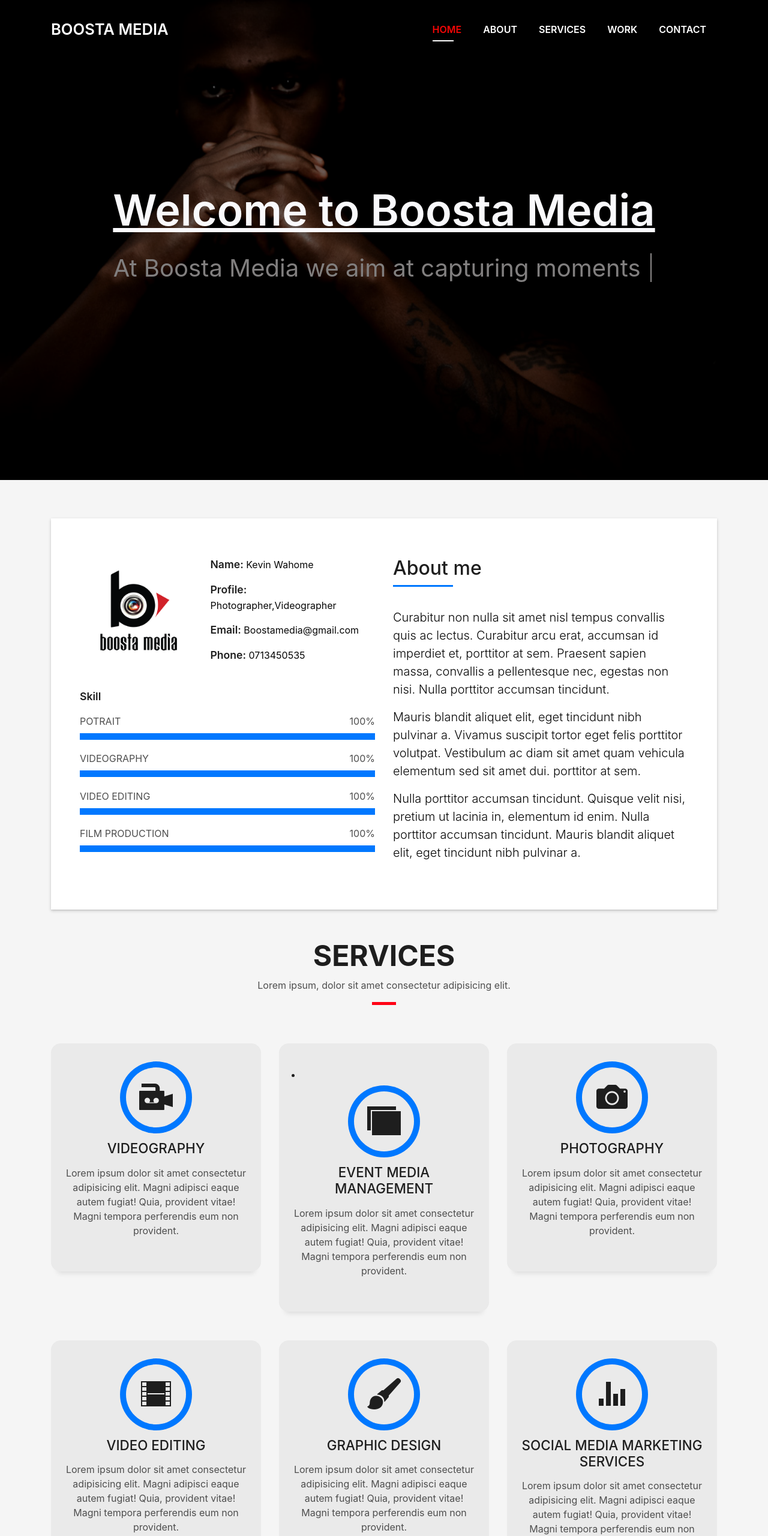
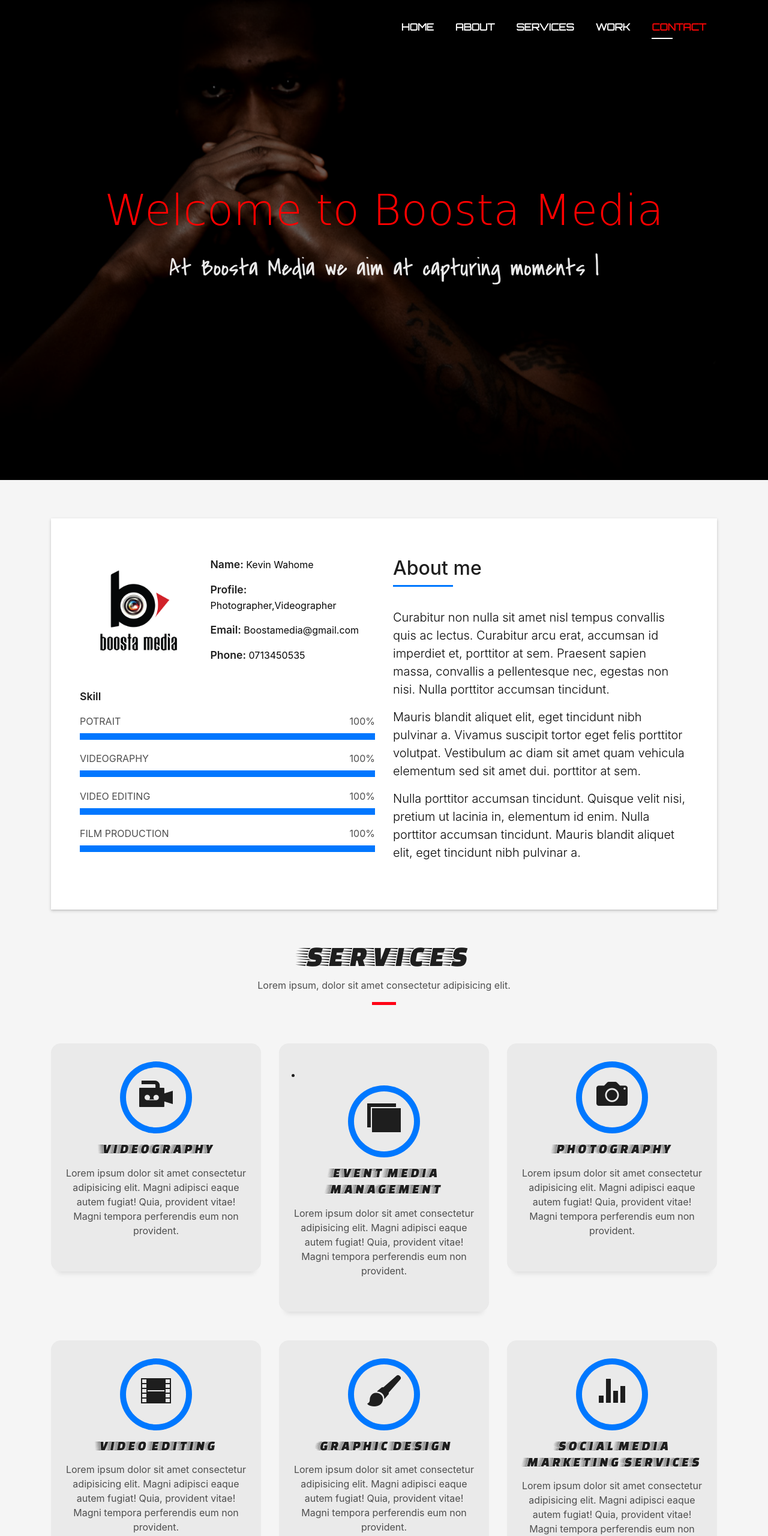
Before and after one commit to edwaruts/boosta, a plain HTML site: page index.html in a window 1280 px wide. Shown: the top 2560 px of the page at 60% size. Drawn offline with Linux system fonts and the light colour scheme; files whose address does not match are found by name; a web font is replaced by a local one.

Commit message:
added fonts and colors

```diff
--- a/css/style.css
+++ b/css/style.css
@@ -4,8 +4,6 @@
   Author: BootstrapMade.com
   License: https://bootstrapmade.com/license/
 */
-
-
     /*======================================
 //--//-->   STYLES GENERALES
 ======================================*/
@@ -72,7 +70,7 @@ a:hover {
 
     .display-6 {
         font-size: 2rem;
-    font-weight: 300;
+        font-weight: 100;
         line-height: 1.1;
     }
 
@@ -119,8 +117,6 @@ a:hover {
         display: table-cell;
         vertical-align: middle;
     }
-
-
     /*--/ Sections /--*/
 
     .sect-4 {
@@ -134,8 +130,6 @@ a:hover {
     .sect-mt4 {
         margin-top: 4rem;
     }
-
-
     /*--/ Title s /--*/
 
     .title-s {
@@ -143,8 +137,6 @@ a:hover {
         color: #1e1e1e;
         font-size: 1.1rem;
     }
-
-
     /*--/ Title A /--*/
 
     .title-box {
@@ -153,8 +145,9 @@ a:hover {
 
     .title-a {
         font-size: 3rem;
-    font-weight: bold;
+        font-weight: 100;
         text-transform: uppercase;
+        font-family: 'Faster One', cursive;
     }
 
     .subtitle-a {
@@ -167,8 +160,6 @@ a:hover {
         background-color: #ff0015;
         margin: 0 auto;
     }
-
-
     /*--/ Title Left /--*/
 
     .title-box-2 {
@@ -188,8 +179,6 @@ a:hover {
         width: 100px;
         bottom: -12px;
     }
-
-
     /*------/ Box /------*/
 
     .box-pl2 {
@@ -204,8 +193,6 @@ a:hover {
         z-index: 2;
         box-shadow: 0 1px 1px 0 rgba(0, 0, 0, 0.06), 0 2px 5px 0 rgba(0, 0, 0, 0.2);
     }
-
-
     /*------/ Socials /------*/
 
     .socials {
@@ -233,8 +220,6 @@ a:hover {
         box-shadow: 0 0 0 3px #cde1f8;
         transition: all 500ms ease;
     }
-
-
     /*------/ Ul resect /------*/
 
     .ul-resect,
@@ -257,8 +242,6 @@ a:hover {
         color: #0078ff;
         margin-right: 10px;
     }
-
-
     /*------/ Ico Circle /------*/
 
     .ico-circle {
@@ -272,8 +255,6 @@ a:hover {
         box-shadow: 0 0 0 10px #0078ff;
         display: block;
     }
-
-
     /*------/ Owl Carousel /------*/
 
     .owl-theme .owl-dots {
@@ -304,8 +285,6 @@ a:hover {
         background-color: rgba(75, 74, 74, 0.377);
         width: 25px;
     }
-
-
     /*--/ Scrolltop s /--*/
 
     .scrolltop-mf {
@@ -331,8 +310,6 @@ a:hover {
         cursor: pointer;
         border-radius: 50%;
     }
-
-
     /* Back to top button */
 
     .back-to-top {
@@ -356,8 +333,6 @@ a:hover {
         padding-top: 12px;
         color: #fff;
     }
-
-
     /* Prelaoder */
 
     #preloader {
@@ -406,8 +381,6 @@ a:hover {
             transform: rotate(360deg);
         }
     }
-
-
     /*======================================
 //--//-->   NAVBAR
 ======================================*/
@@ -435,6 +408,7 @@ a:hover {
         color: rgb(255, 255, 255);
         text-transform: uppercase;
         font-weight: 600;
+        font-family: 'Orbitron', sans-serif;
     }
 
     .navbar-b.navbar-trans .nav-link:before,
@@ -553,8 +527,6 @@ a:hover {
     .navbar-b .dropdown-menu .dropdown-item.active {
         background-color: #0078ff;
     }
-
-
     /*--/ Hamburger Navbar /--*/
 
     .navbar-toggler {
@@ -609,8 +581,6 @@ a:hover {
         transform: rotate(-135deg);
         opacity: 0.9;
     }
-
-
     /*======================================
 //--//-->   INTRO
 ======================================*/
@@ -618,7 +588,7 @@ a:hover {
     .intro {
         height: 100vh;
         position: relative;
-    color: rgb(129, 127, 127);
+        color: rgba(248, 247, 247, 0.938);
     }
 
     .intro .intro-content {
@@ -639,15 +609,16 @@ a:hover {
     }
 
     .intro .intro-title {
-    color: rgb(249, 249, 252);
-    font-weight: 600;
+        color: rgb(255, 0, 0);
+        font-weight: 100;
         font-size: 3rem;
-    text-decoration-line: underline;
+        font-family: 'Fredericka the Great', cursive;
     }
 
     .intro .intro-subtitle {
         font-size: 1.5rem;
         font-weight: 300;
+        font-family: 'Covered By Your Grace', cursive;
     }
 
     .intro .text-slider-items {
@@ -673,18 +644,16 @@ a:hover {
     }
 
     .intro-single .breadcrumb .breadcrumb-item:before {
-    color: #cde1f8;
+        color: #ffffff;
     }
 
     .intro-single .breadcrumb .breadcrumb-item.active {
-    color: #cde1f8;
+        color: #ffffff;
     }
 
     .intro-single .breadcrumb a {
         color: #fff;
     }
-
-
     /*======================================
 //--//-->   ABOUT
 ======================================*/
@@ -707,7 +676,7 @@ a:hover {
     }
 
     .skill-mf .progress {
-    background-color: #4c95e9;
+        background-color: #0077ff;
         margin: .5rem 0 1.2rem 0;
         border-radius: 0;
         height: .7rem;
@@ -715,10 +684,8 @@ a:hover {
 
     .skill-mf .progress .progress-bar {
         height: .7rem;
-    background-color: #0078ff;
+        background-color: #0077ff;
     }
-
-
     /*======================================
 //--//-->   SERVICES
 ======================================*/
@@ -745,6 +712,7 @@ a:hover {
     .service-box .ico-circle {
         transition: all 500ms ease;
         font-size: 4rem;
+        font-family: 'Covered By Your Grace', cursive;
     }
 
     .service-box .s-title {
@@ -752,13 +720,12 @@ a:hover {
         text-transform: uppercase;
         text-align: center;
         padding: .4rem 0;
+        font-family: 'Faster One', cursive;
     }
 
     .service-box .s-description {
         color: #4e4e4e;
     }
-
-
     /*======================================
 //--//-->   COUNTER
 ======================================*/
@@ -784,8 +751,6 @@ a:hover {
         font-size: 2rem;
         margin-bottom: 0;
     }
-
-
     /*======================================
 //--//-->   PORTFOLIO
 ======================================*/
@@ -841,8 +806,6 @@ a:hover {
     .w-title {
         font-size: 1.2rem;
     }
-
-
     /*======================================
 //--//-->   TESTIMONIALS
 ======================================*/
@@ -884,8 +847,6 @@ a:hover {
         border-radius: 50%;
         line-height: 1.6;
     }
-
-
     /*======================================
 //--//-->   BLOG
 ======================================*/
@@ -940,8 +901,6 @@ a:hover {
         display: inline-block;
         float: right;
     }
-
-
     /*======================================
 //--//-->   BLOG-SINGLE
 ======================================*/
@@ -986,8 +945,6 @@ a:hover {
         padding: 18px;
         font-style: italic;
     }
-
-
     /*------/ Comments /------*/
 
     .box-comments .list-comments li {
@@ -1026,8 +983,6 @@ a:hover {
     .box-comments .comment-children {
         margin-left: 40px;
     }
-
-
     /*------/ Sidebar /------*/
 
     .widget-sidebar .sidebar-title {
@@ -1079,8 +1034,6 @@ a:hover {
     .widget-tags ul li a {
         color: #fff;
     }
-
-
     /*======================================
 //--//-->   CONTACT
 ======================================*/
@@ -1092,8 +1045,6 @@ a:hover {
     .contact-mf {
         margin-top: 4rem;
     }
-
-
     /*======================================
 //--//-->   FOOTER
 ======================================*/
@@ -1115,8 +1066,6 @@ footer .credits {
     footer .credits a {
         color: rgb(3, 3, 3);
     }
-
-
     /*======================================
 //--//-->   CONtaCT FORM
 ======================================*/
@@ -1154,8 +1103,6 @@ footer .credits a {
         font-weight: 400;
         font-size: 13px;
     }
-
-
     /*======================================
 //--//-->   BUTTON
 ======================================*/
--- a/index.html
+++ b/index.html
@@ -21,7 +21,7 @@
     <link href="lib/ionicons/css/ionicons.min.css" rel="stylesheet">
     <link href="lib/owlcarousel/assets/owl.carousel.min.css" rel="stylesheet">
     <link href="lib/lightbox/css/lightbox.min.css" rel="stylesheet">
-    <link href="https://fonts.googleapis.com/css?family=Pacifico|Shadows+Into+Light&display=swap" rel="stylesheet">
+    <link href="https://fonts.googleapis.com/css?family=Covered+By+Your+Grace|Faster+One|Fredericka+the+Great|Kumar+One+Outline|Megrim|Orbitron|Pacifico|Shadows+Into+Light&display=swap" rel="stylesheet">
 
 
     <!-- Main Stylesheet File -->
@@ -40,7 +40,7 @@
     <!--/ Nav Star /-->
     <nav class="navbar navbar-b navbar-trans navbar-expand-md fixed-top" id="mainNav">
         <div class="container">
-            <a class="navbar-brand js-scroll" href="#page-top">BOOSTA MEDIA</a>
+            <a class="navbar-brand js-scroll" href="#page-top"></a>
             <button class="navbar-toggler collapsed" type="button" data-toggle="collapse" data-target="#navbarDefault" aria-controls="navbarDefault" aria-expanded="false" aria-label="Toggle navigation">
         <span></span>
         <span></span>
```
Lines whose indentation alone changed are shown as unchanged.
